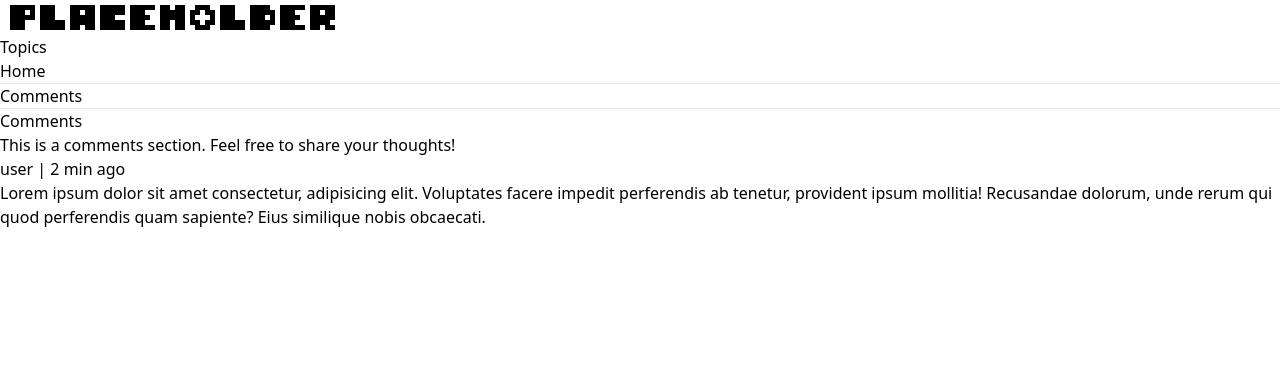
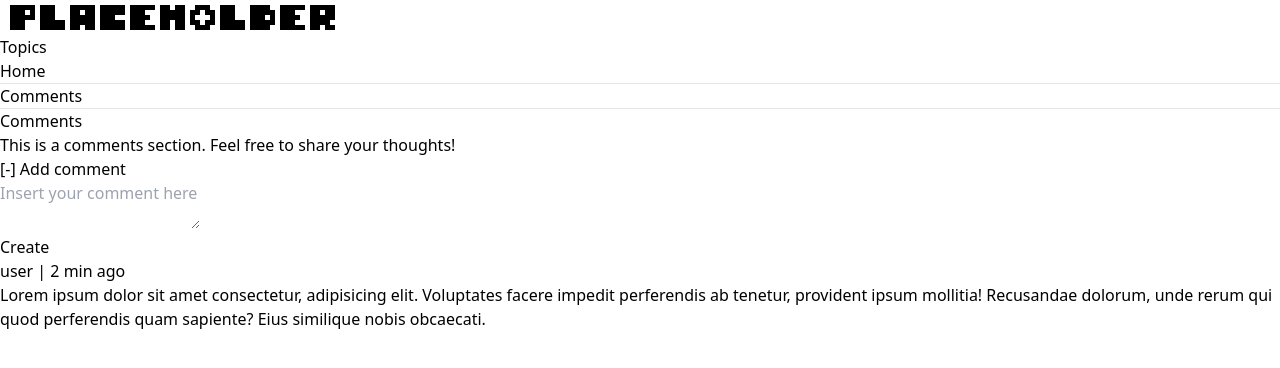
Before and after one commit to oscark22/stack_surveys, a SvelteKit app: page /comments in a window 1280 px wide. Shown: the top 368 px of the page. Built offline with nearby package versions, Linux system fonts and the light colour scheme.

Commit message:
add new comments

```diff
--- /dev/null
+++ b/src/lib/addComment.svelte
@@ -0,0 +1,32 @@
+<script lang="ts">
+  let addComment: boolean = true;
+
+  function handleClick() {
+    addComment = !addComment;
+  }
+</script>
+
+<div class="flex-1 flex-col mb-6">
+  <div class="flex">
+    <button on:click={() => handleClick()} class="hover:text-blue-600">
+      <span>
+        {#if addComment}
+          [-]
+        {:else}
+          [+]
+        {/if}
+      </span>
+      Add comment
+    </button>
+  </div>
+  {#if addComment}
+    <div class="flex mt-3 mb-3">
+      <textarea class="block w-full p-4 rounded-md border" placeholder="Insert your comment here" />
+    </div>
+    <div class="flex">
+      <button class="py-2 px-8 bg-blue-50 rounded-md text-blue-600 hover:bg-blue-100">
+        Create
+      </button>
+    </div>
+  {/if}
+</div>
--- a/src/routes/comments/+page.svelte
+++ b/src/routes/comments/+page.svelte
@@ -1,6 +1,7 @@
 <script lang="ts">
   import Title from '$lib/title.svelte';
   import Comment from '$lib/comment.svelte';
+  import AddComment from '$lib/addComment.svelte'
 </script>
 
 <Title
@@ -8,5 +9,6 @@
   subtitle="This is a comments section. Feel free to share your thoughts!"
 />
 <div>
+  <AddComment />
   <Comment />
 </div>
```
